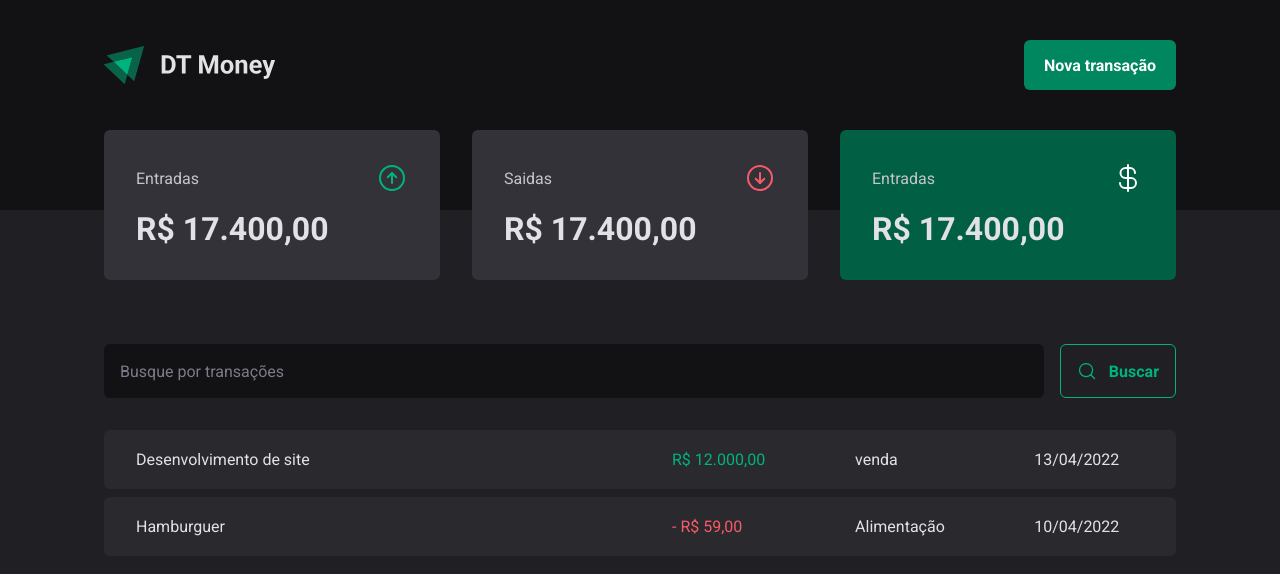
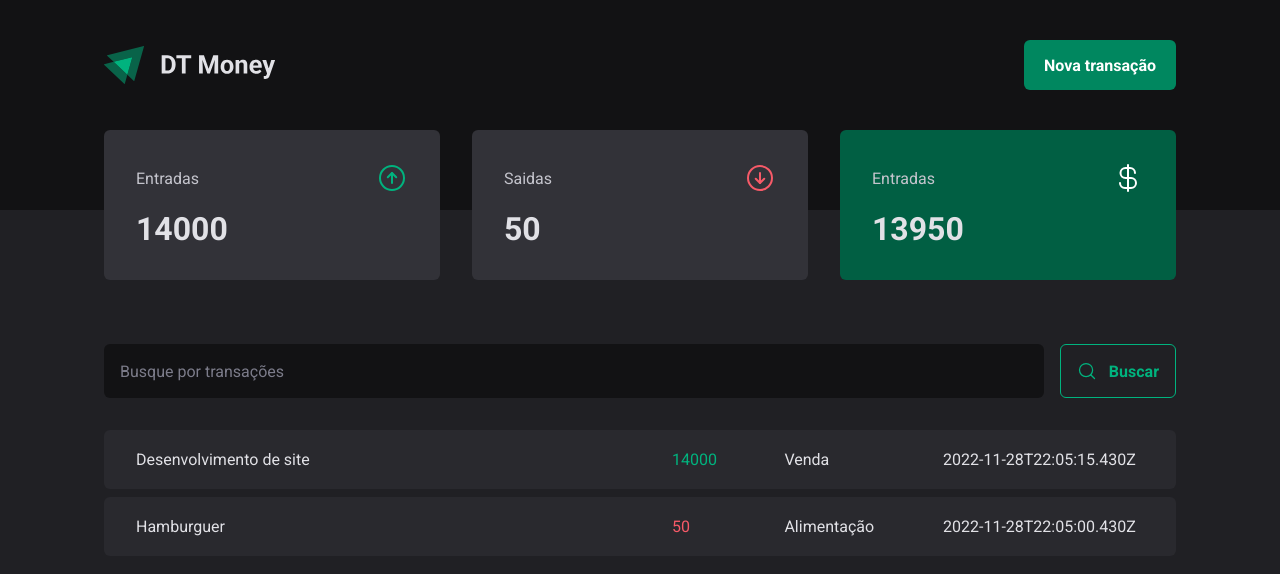
Before and after one commit to xinefsiamed/03-dt-money, a React (Vite) app: page / in a window 1280 px wide. Shown: the top 574 px of the page. Built offline with nearby package versions, Linux system fonts and the light colour scheme; data requests are answered from the project's data file.

Commit message:
Criando contexto

```diff
--- a/package.json
+++ b/package.json
@@ -5,6 +5,7 @@
   "type": "module",
   "scripts": {
     "dev": "vite",
+    "dev:server": "json-server server.json -w -d 500",
     "build": "tsc && vite build",
     "preview": "vite preview"
   },
@@ -21,6 +22,7 @@
     "@types/react-dom": "^18.0.8",
     "@types/styled-components": "^5.1.26",
     "@vitejs/plugin-react": "^2.2.0",
+    "json-server": "^0.17.1",
     "typescript": "^4.6.4",
     "vite": "^3.2.3"
   }
--- /dev/null
+++ b/server.json
@@ -0,0 +1,20 @@
+{
+  "transactions": [
+    {
+      "id": 1,
+      "description": "Desenvolvimento de site",
+      "type": "income",
+      "category": "Venda",
+      "price": 14000,
+      "createdAt": "2022-11-28T22:05:15.430Z"
+    },
+    {
+      "id": 2,
+      "description": "Hamburguer",
+      "type": "outcome",
+      "category": "Alimentação",
+      "price": 50,
+      "createdAt": "2022-11-28T22:05:00.430Z"
+    }
+  ]
+}
--- a/src/App.tsx
+++ b/src/App.tsx
@@ -1,4 +1,5 @@
 import { ThemeProvider } from "styled-components"
+import { TransactionsProvider } from "./contexts/TransactionsContext"
 import { Transactions } from "./pages/Transactions"
 import { GlobalStyle } from "./styles/global"
 import { defaultTheme } from "./styles/themes/default"
@@ -8,7 +9,9 @@
     <ThemeProvider theme={defaultTheme}>
       <GlobalStyle />
 
-      <Transactions />
+      <TransactionsProvider>
+        <Transactions />
+      </TransactionsProvider>
     </ThemeProvider>
   )
 }
--- a/src/components/Summary/index.tsx
+++ b/src/components/Summary/index.tsx
@@ -1,7 +1,30 @@
 import { ArrowCircleUp, ArrowCircleDown, CurrencyDollar } from "phosphor-react";
+import { useContext } from "react";
+import { TransactionsContext } from "../../contexts/TransactionsContext";
 import { SummaryCard, SummaryContainer } from "./styles";
 
 export function Summary() {
+
+  const { transactions } = useContext(TransactionsContext);
+
+  const summary = transactions.reduce((acc, transaction) => {
+    if (transaction.type === 'income') {
+      acc.income += transaction.price;
+      acc.total += transaction.price
+    } else {
+      acc.outcome += transaction.price
+      acc.total -= transaction.price
+    }
+
+
+    return acc;
+  },
+    {
+      income: 0,
+      outcome: 0,
+      total: 0
+    })
+
   return (
     <SummaryContainer>
 
@@ -11,7 +34,7 @@
           <ArrowCircleUp size={32} color="#00b37e" />
         </header>
 
-        <strong>R$ 17.400,00</strong>
+        <strong>{summary.income}</strong>
       </SummaryCard>
 
       <SummaryCard>
@@ -20,7 +43,7 @@
           <ArrowCircleDown size={32} color="#F75A68" />
         </header>
 
-        <strong>R$ 17.400,00</strong>
+        <strong>{summary.outcome}</strong>
       </SummaryCard>
 
       <SummaryCard variant="green">
@@ -29,7 +52,7 @@
           <CurrencyDollar size={32} color="#fff" />
         </header>
 
-        <strong>R$ 17.400,00</strong>
+        <strong>{summary.total}</strong>
       </SummaryCard>
 
     </SummaryContainer>
--- /dev/null
+++ b/src/contexts/TransactionsContext.tsx
@@ -0,0 +1,44 @@
+import { createContext, ReactNode, useEffect, useState } from "react";
+
+
+interface Transaction {
+  id: number;
+  description: string;
+  type: 'income' | 'outcome';
+  price: number;
+  category: string;
+  createdAt: string;
+}
+
+interface TransactionsContextType {
+  transactions: Transaction[];
+}
+
+interface TransactionsProviderProps {
+  children: ReactNode
+}
+
+export const TransactionsContext = createContext({} as TransactionsContextType);
+
+export function TransactionsProvider({ children }: TransactionsProviderProps) {
+
+  const [transactions, setTransactions] = useState<Transaction[]>([])
+
+  async function Transactions() {
+    const response = await fetch("http://localhost:3000/transactions")
+    const data = await response.json()
+
+    setTransactions(data)
+  }
+
+  useEffect(() => {
+    Transactions()
+  }, [])
+
+
+  return (
+    <TransactionsContext.Provider value={{ transactions }}>
+      {children}
+    </TransactionsContext.Provider>
+  )
+}
--- a/src/pages/Transactions/index.tsx
+++ b/src/pages/Transactions/index.tsx
@@ -1,9 +1,15 @@
+import { useContext, useEffect, useState } from "react";
 import { Header } from "../../components/Header";
 import { Summary } from "../../components/Summary";
+import { TransactionsContext } from "../../contexts/TransactionsContext";
 import { SearchForm } from "./components/SearchForm";
 import { PriceHighlight, TransactionsContainer, TransactionsTable } from "./styles";
 
+
+
 export function Transactions() {
+  const { transactions } = useContext(TransactionsContext)
+
   return (
     <div>
       <Header />
@@ -15,27 +21,20 @@
 
         <TransactionsTable>
           <tbody>
-            <tr>
-              <td width="50%">Desenvolvimento de site</td>
-              <td>
-                <PriceHighlight variant="income">
-                  R$ 12.000,00
-                </PriceHighlight>
-              </td>
-              <td>venda</td>
-              <td>13/04/2022</td>
-            </tr>
-
-            <tr>
-              <td width="50%">Hamburguer</td>
-              <td>
-                <PriceHighlight variant="outcome">
-                  - R$ 59,00
-                </PriceHighlight>
-              </td>
-              <td>Alimentação</td>
-              <td>10/04/2022</td>
-            </tr>
+            {transactions.map(transaction => {
+              return (
+                <tr key={transaction.id}>
+                  <td width="50%">{transaction.description}</td>
+                  <td>
+                    <PriceHighlight variant={transaction.type}>
+                      {transaction.price}
+                    </PriceHighlight>
+                  </td>
+                  <td>{transaction.category}</td>
+                  <td>{transaction.createdAt}</td>
+                </tr>
+              )
+            })}
           </tbody>
         </TransactionsTable>
       </TransactionsContainer>
```
Also changed, not shown: 1 other file (tests, documents, lock files or other folders).
